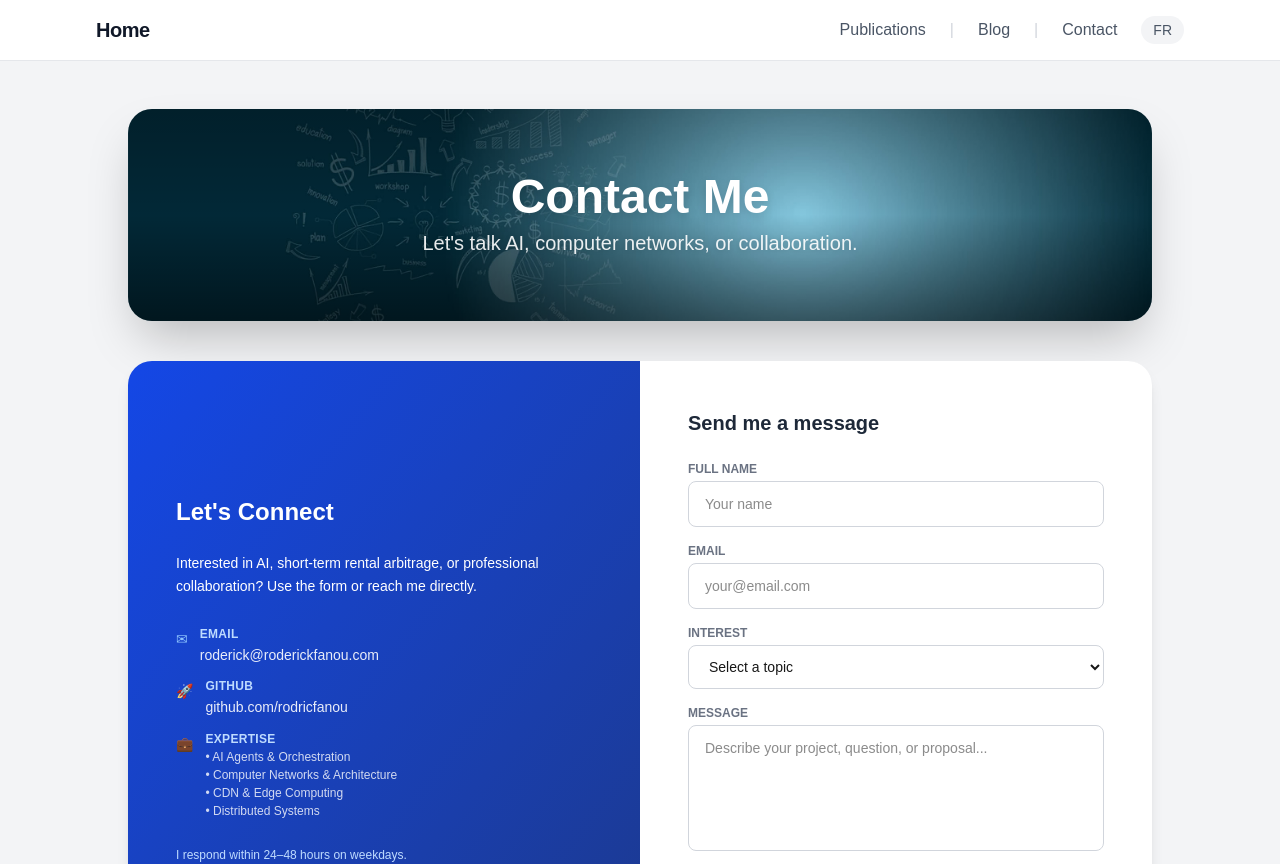
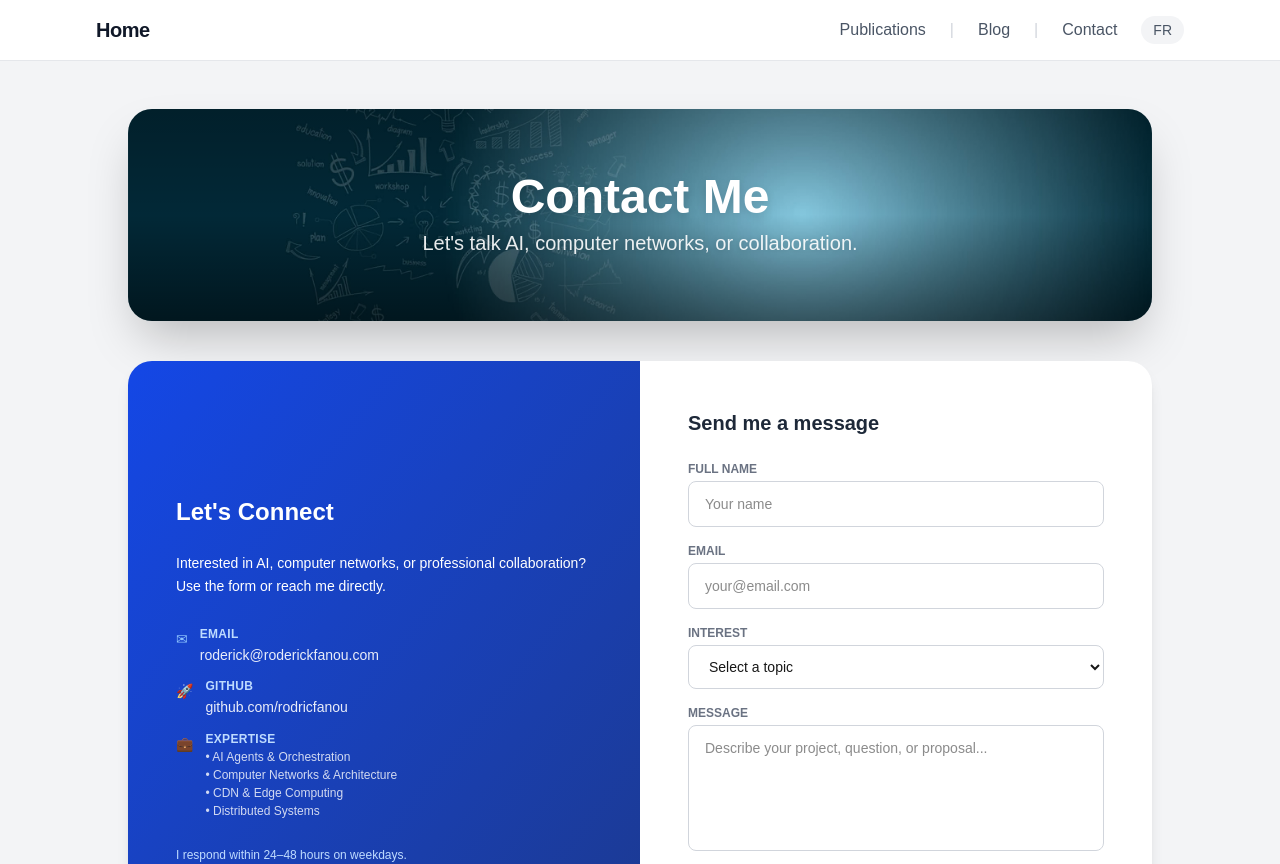
Before and after one commit to rodricfanou/rodricfanou.github.io, a Next.js app: page /contact in a window 1280 px wide. Shown: the top 864 px of the page. Built offline with nearby package versions, Linux system fonts and the light colour scheme.

Commit message:
Replace 'short-term rental arbitrage' with 'computer networks' in contact page intro

```diff
--- a/src/app/contact/page.tsx
+++ b/src/app/contact/page.tsx
@@ -95,7 +95,7 @@ export default function Contact() {
                 <p>
                   {isFr
                     ? "Vous souhaitez discuter d'IA, d'arbitrage locatif ou de collaboration professionnelle ? Remplissez le formulaire ou envoyez-moi un email."
-                    : "Interested in AI, short-term rental arbitrage, or professional collaboration? Use the form or reach me directly."}
+                    : "Interested in AI, computer networks, or professional collaboration? Use the form or reach me directly."}
                 </p>
                 <div className="space-y-3 pt-2">
                   <div className="flex items-start gap-3">
```
